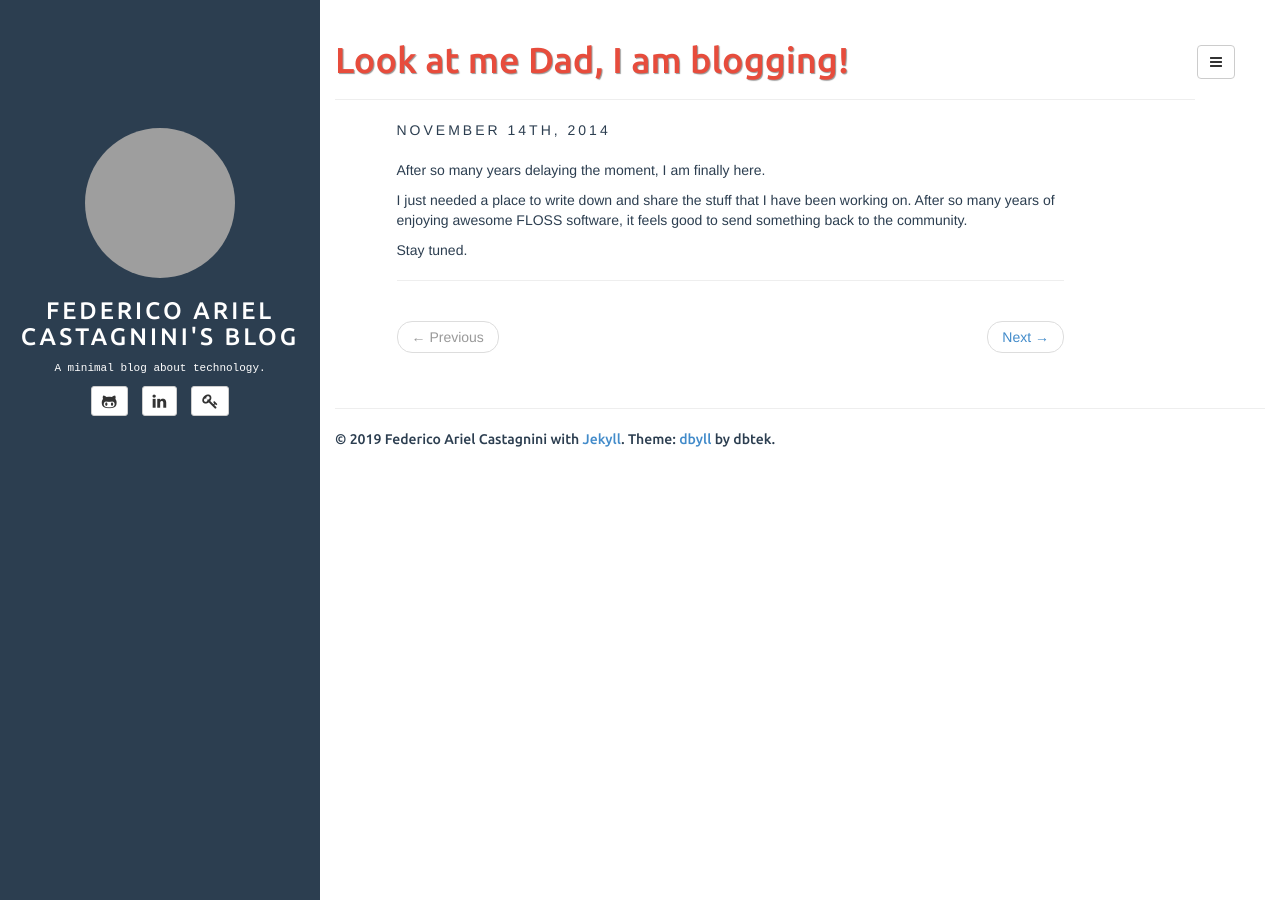
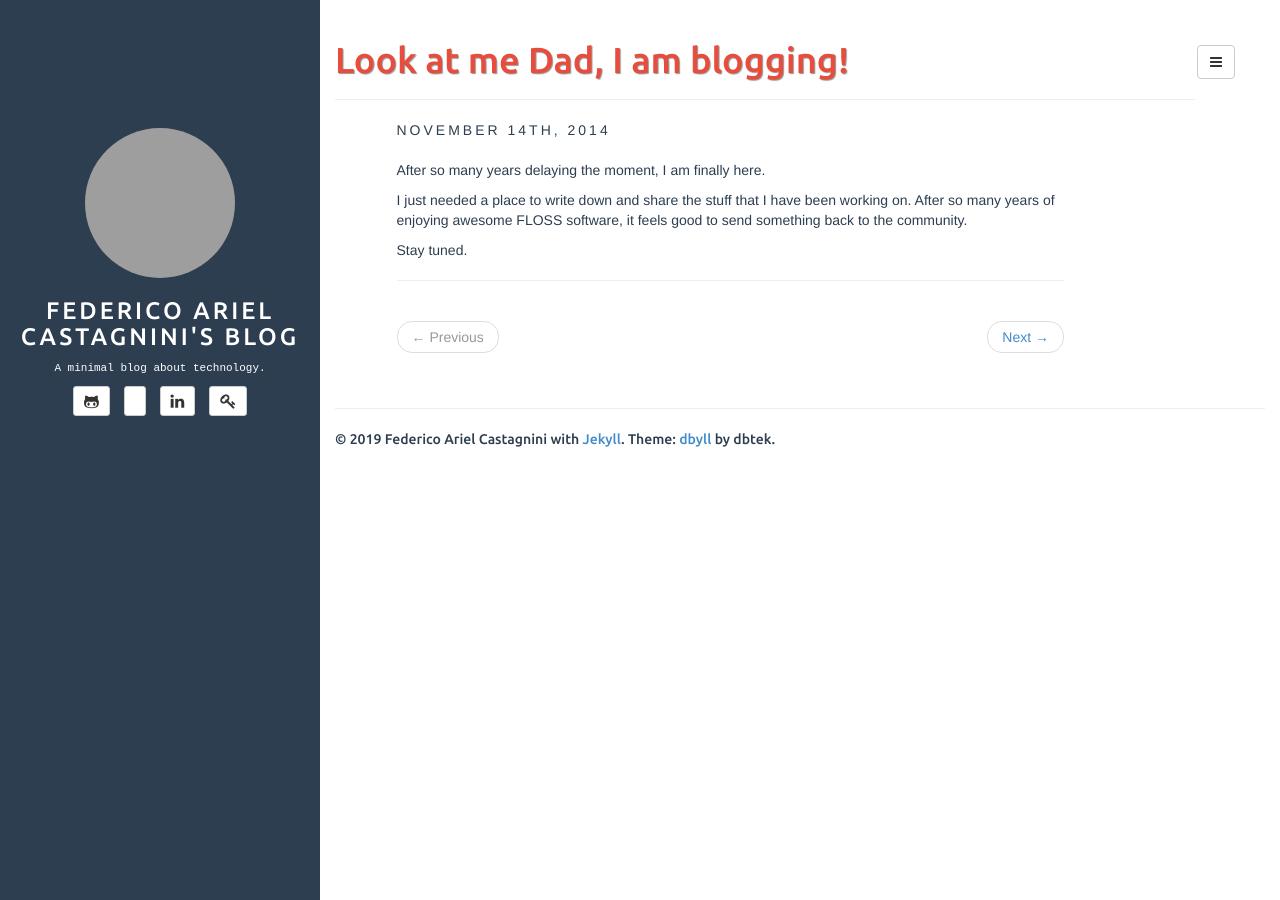
Before and after one commit to facastagnini/facastagnini.github.io, a Jekyll site: the page built from _posts/2014-11-14-Look_at_me_Dad_I_am_blogging.md, in a window 1280 px wide. Built offline with Jekyll 4.4.1, drawn with Linux system fonts in a browser that asks for light colours; grey boxes are pictures that could not be loaded.

Commit message:
adding gitlab button

```diff
--- a/_includes/default.html
+++ b/_includes/default.html
@@ -57,6 +57,11 @@
 			{% if site.author.github %}
 			<a type="button" class="navbar-toggle nav-link" href="http://github.com/{{ site.author.github }}" target="_blank">
 				<i class="fa fa-github"></i>
+			</a>
+			{% endif %}
+			{% if site.author.gitlab %}
+			<a type="button" class="navbar-toggle nav-link" href="http://gitlab.com/{{ site.author.gitlab }}" target="_blank">
+				<i class="fa fa-gitlab"></i>
 			</a>
 			{% endif %}
 			{% if site.author.twitter %}
--- a/_includes/sidebar.html
+++ b/_includes/sidebar.html
@@ -20,6 +20,13 @@
 		<li>
 			<a class="btn btn-default btn-sm" href="https://github.com/{{ site.author.github }}" target="_blank">
 				<i class="fa fa-github-alt fa-lg"></i>
+			</a>
+		</li>
+		{% endif %}
+		{% if site.author.gitlab %}
+		<li>
+			<a class="btn btn-default btn-sm" href="https://gitlab.com/{{ site.author.gitlab }}" target="_blank">
+				<i class="fa fa-gitlab-alt fa-lg"></i>
 			</a>
 		</li>
 		{% endif %}
```
